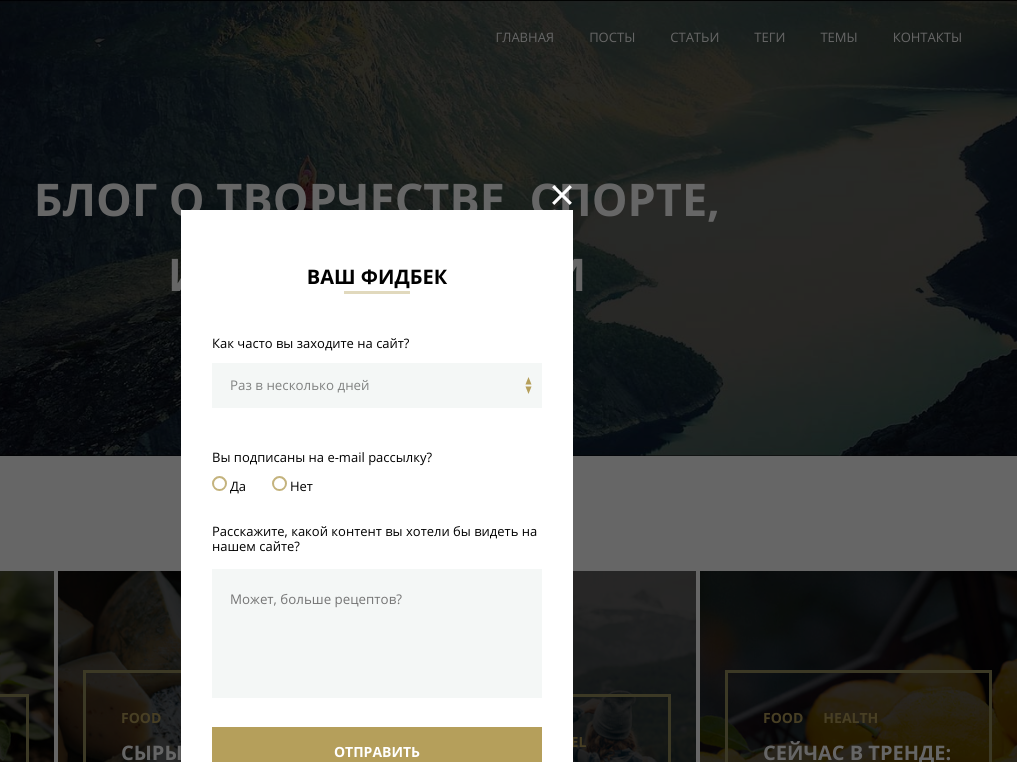
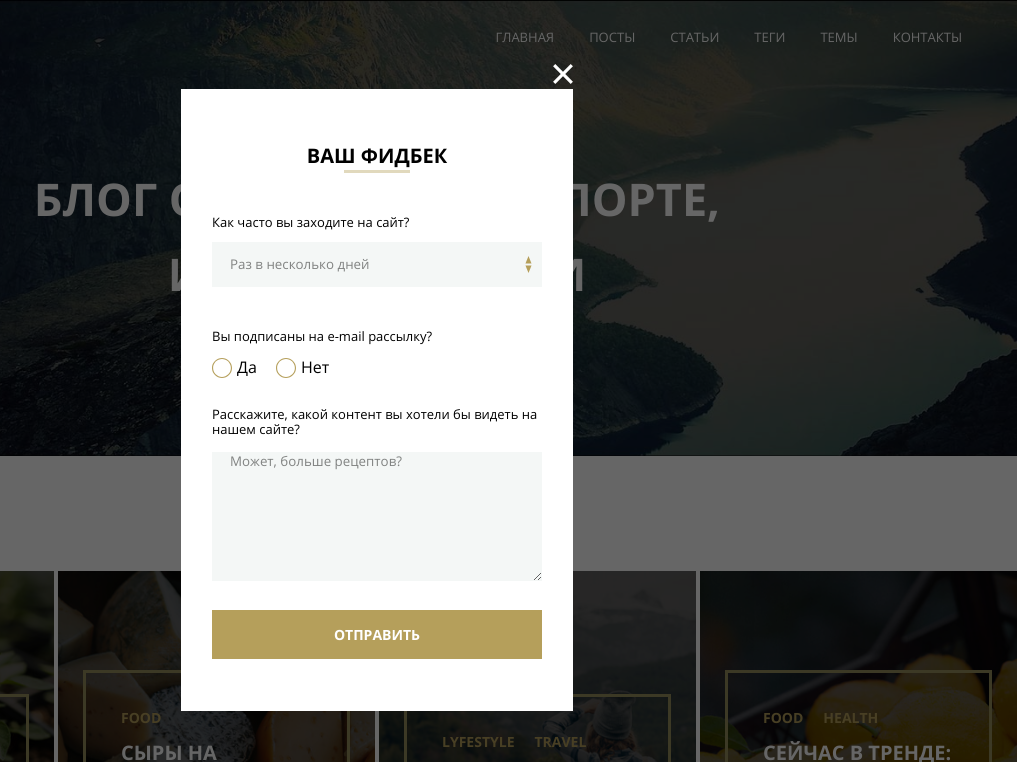
Before and after one commit to AleksaT2/mq_diplom, a plain HTML site: page index.html in a window 1280 px wide. Shown: the top 762 px of the page, 263-1280 px from the left. Drawn offline with Linux system fonts and the light colour scheme; files whose address does not match are found by name.

Commit message:
Add files via upload

```diff
--- a/css/style.css
+++ b/css/style.css
@@ -629,29 +629,28 @@ address {
   overflow: hidden;
 }
 
+.pop-up {
+  display: flex;
+  justify-content: center;
+  align-items: center;
+  position: fixed;
+  top: 0;
+  left: 0;
+  z-index: 10;
+  width: 100%;
+  height: 100%;
+  background: rgba(0, 0, 0, 0.6);
+}
+
 
 .pop-up_item {
+  position: relative;
   width: 392px;
-  min-height: 589px;
   padding: 52px 31px;
-  position: fixed;
-  top: 210px;
-  left: calc(50% - 392px / 2);
-  background-color: #ffffff;
+  background: #ffffff;
   z-index: 2;
 }
 
-.pop-up::after {
-  content: "";
-  position: fixed;
-  top: 0;
-  right: 0;
-  bottom: 0;
-  left: 0;
-  background-color: #000;
-  opacity: 0.6;
-  z-index: 1;
-}
 
 .close_btn {
   display: none;
@@ -659,29 +658,20 @@ address {
   top: 0;
   left: 0;
 }
+
 .close_butt {
   width: 20px;
   height: 20px;
-  position: fixed;
-  top: 185px;
-  left: calc(50% + 350px / 2);
+  position: absolute;
+  top: -25px;
+  right: 0;
   background-size: cover;
   background: url("../svg/form-x.svg");
   border: none;
   z-index: 2;
 }
 
-.close_btn:checked ~ .pop-up_item {
-  display: none;
-}
-.close_btn:checked ~ .close_butt {
-  display: none;
-}
 
-/* .close_btn:checked ~ .pop-up::after {
-  content: "";
-  opacity: 1;
-} */
 
 .form-group {
   margin-bottom: 29px;
@@ -714,46 +704,32 @@ address {
   border: 1px solid #b59f5b;
 }
 
-.choice {
-  display: flex;
-}
-.checkbox-group {
-  font-size: 13px;
-  display: flex;
-  width: 60px;
+.ch_text::before {
+  content: "";
+  display: inline-block;
+  vertical-align: middle;
+  width: 20px;
+  height: 20px;
+  background-image: url("../svg/form-empty-circle.svg");
+  background-repeat: no-repeat;
+  background-position: center center;
+  background-size: 20px;
+  margin-right: 5px;
 }
 
-input[type="radio"] {
-  -webkit-appearance: none;
-  appearance: none;
-  margin: 0;
-  margin-right: 3px;
-  font: inherit;
-  width: 1.15em;
-  height: 1.15em;
-  border: 2px solid #c4b37d;
-  border-radius: 50%;
-  transform: translateY(-0.075em);
-  display: flex;
+.checkbox-group {
+  margin-right: 15px;
+}
+.checkbox-group:last-child {
+  margin-right: 0;
+}
+.pop_radio {
+  display: none;
+}
+.pop_radio:checked ~ .ch_text::before {
+  background-image: url("../svg/form-circle.svg");
 }
 
-input[type="radio"]::before {
-  content: "";
-  width: 0.65em;
-  height: 0.65em;
-  border-radius: 50%;
-  transform: scale(0);
-  box-shadow: inset 1em 1em #c4b37d;
-  margin: auto;
-}
-
-input[type="radio"]:checked::before {
-  transform: scale(1); //Кружочек внутри
-}
-
-.ch_text {
-  margin-right: 15px;
-}
 
 .about {
   font-size: 13px;
@@ -942,19 +918,11 @@ input[type="radio"]:checked::before {
   footer {
     width: 700px;
   }
-  adress {
+  address {
     width: 700px;
     padding: 31px 270px;
   }
 
-  .pop-up_item {
-    top: 220px;
-  }
-  .close_butt {
-  width: 30px;
-  height: 30px;
-  top: 195px;
-}
 
 }
 
@@ -1161,25 +1129,13 @@ input[type="radio"]:checked::before {
   footer {
     max-width: 329px;
   }
-  adress {
+  address {
     width: 100%;
     padding: 29px 108px;
-
   }
-
   .pop-up_item {
-  max-width: 329px;
-  min-height: 548px;
-  padding: 28px 20px;
-  top: 56px;
-  left: calc(50% - 329px / 2);
-  background-color: #ffffff;
-  z-index: 2;
-}
-.close_butt {
-  top: 23px;
-  left: calc(50% + 270px / 2);
-}
+    width: 340px;
+    padding: 28px 20px;
 }
 
 @media(max-width: 640px) and (orientation: landscape) {
--- a/index.html
+++ b/index.html
@@ -426,13 +426,15 @@
   </footer>
 
   <div class="pop-up">
-    <input type="checkbox" id="close_btn" class="close_btn">
+    <div class="pop-up_item">
+      <button class="close_btn" id="close_btn"><span class="visually-hidden">close button</span></button>
       <label for="close_btn" class="close_butt">
-      <span class="c_butt"><span class="visually-hidden">close button</span></span>
+        <span class="c_butt"></span>
       </label>
-    <div class="pop-up_item">
+
+      <form class="form_pop-up">
+
         <h2 class="pop-up_title headblock">Ваш фидбек</h2>
-      <form class="form_how-often-come">
         <div class="form-group">
           <label class="select-group">
             <span class="discript-label">Как часто вы заходите на сайт?</span>
@@ -444,17 +446,16 @@
             </select>
           </label>
         </div>
-      </form>
 
         <div class="form-group">
           <span class="discript-label">Вы подписаны на e-mail рассылку?</span>
           <div class="choice">
             <label class="checkbox-group">
-            <input type="radio" name="radio">
+              <input type="radio" class="pop_radio" name="radio">
               <span class="ch_text">Да</span>
             </label>
             <label class="checkbox-group">
-            <input type="radio" name="radio">
+              <input type="radio" class="pop_radio" name="radio">
               <span class="ch_text">Нет</span>
             </label>
           </div>
@@ -462,11 +463,10 @@
 
         <div class="form-group">
           <span class="discript-label about">Расскажите, какой контент вы хотели бы видеть на нашем сайте?</span>
-        <label class="text-about-group">
-          <input type="text-area" class="text-about" placeholder="Может, больше рецептов?" required>
-        </label>
+          <textarea class="text-about">Может, больше рецептов?</textarea>
         </div>
         <button class="send_pop_up">Отправить<span class="visually-hidden">send button</span></button>
+      </form>
     </div>
   </div>
 </body>
```
Lines whose indentation alone changed are shown as unchanged.
